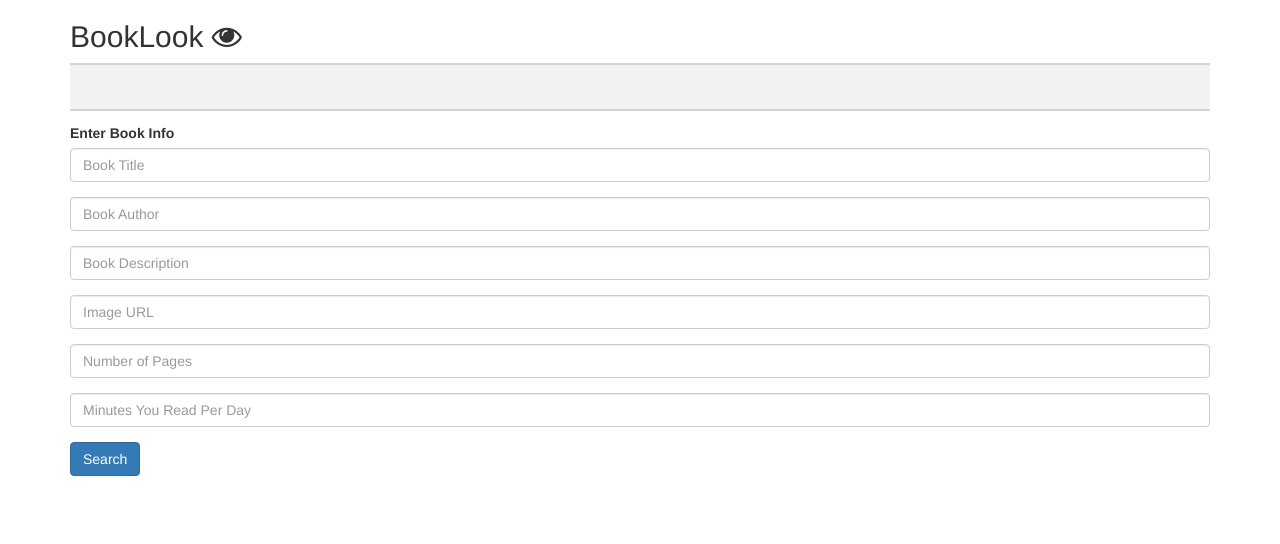
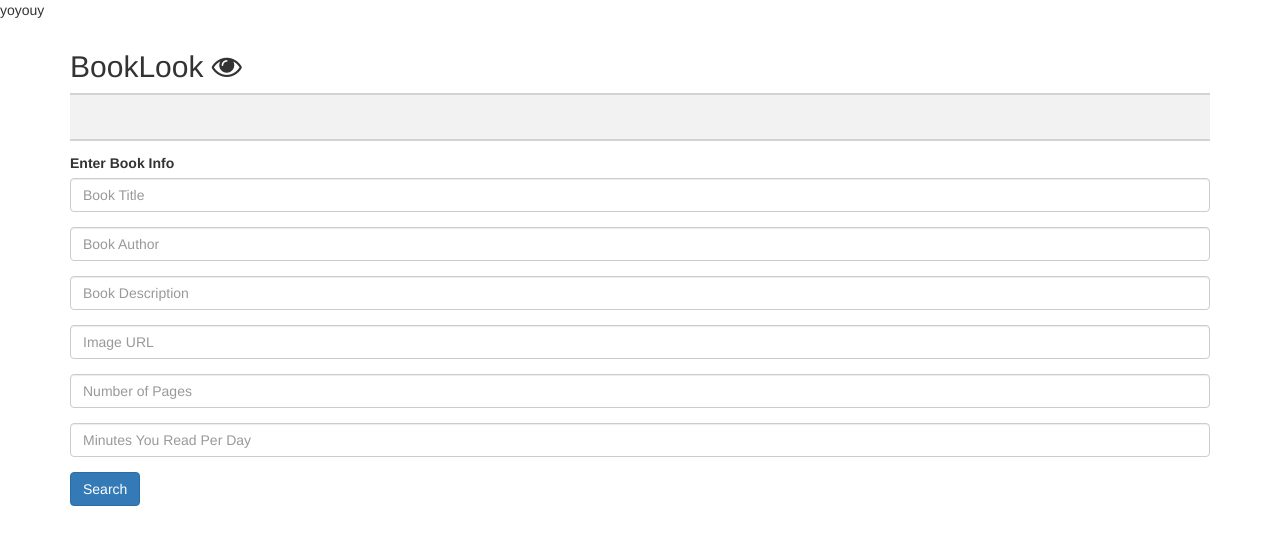
Before and after one commit to brbledsoe/Booklook, a website: page index.html in a window 1280 px wide. Drawn offline with nearby package versions, Linux system fonts and the light colour scheme.

Commit message:
testing new branch

```diff
--- a/index.html
+++ b/index.html
@@ -9,7 +9,7 @@
     <script src="node_modules/handlebars/dist/handlebars.min.js"></script>
   </head>
   <body>
-
+<p>yoyouy</p>
     <section class="container horizontal-center">
       <div class="row">
         <div class="col-md-12">
```
